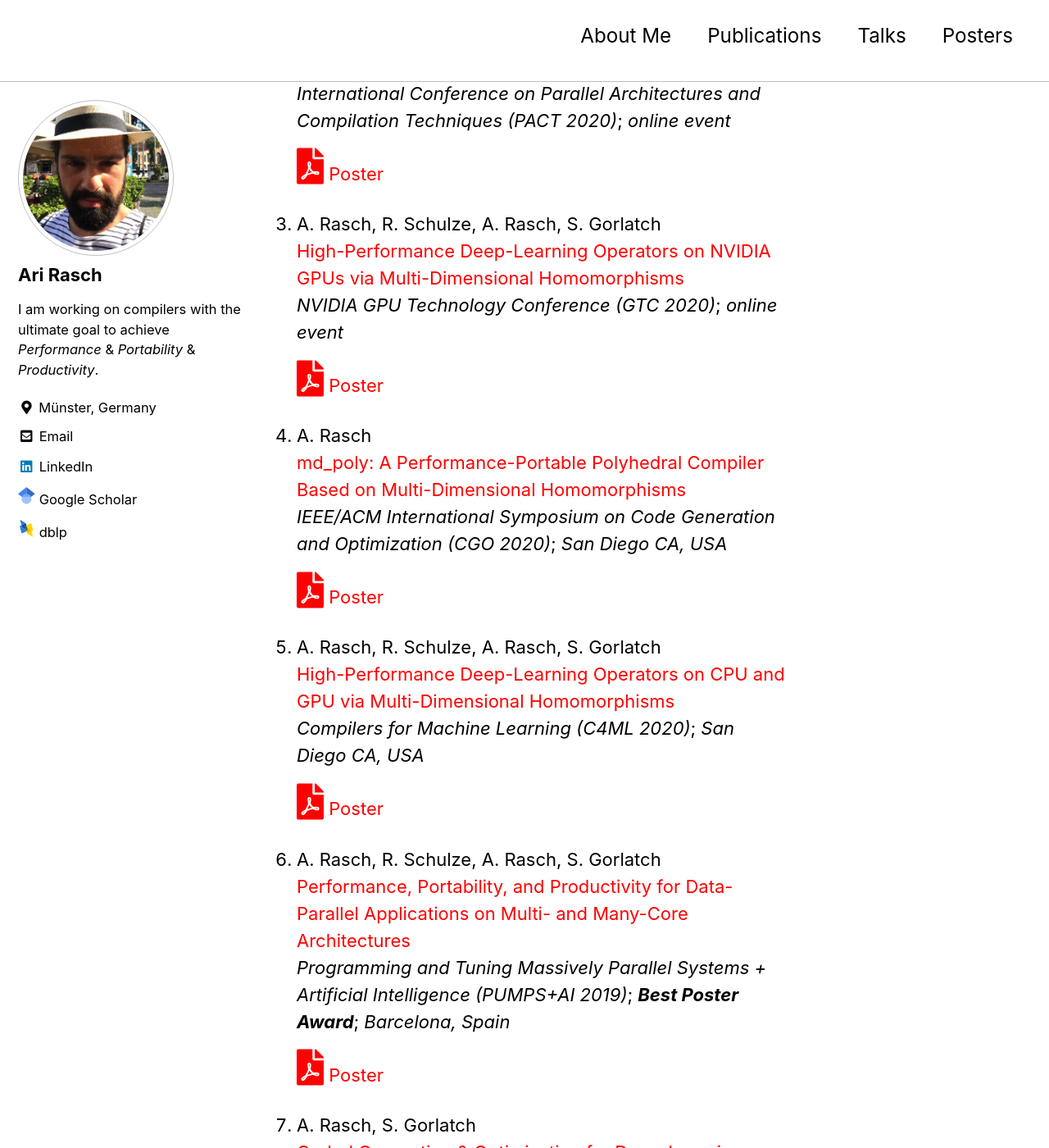
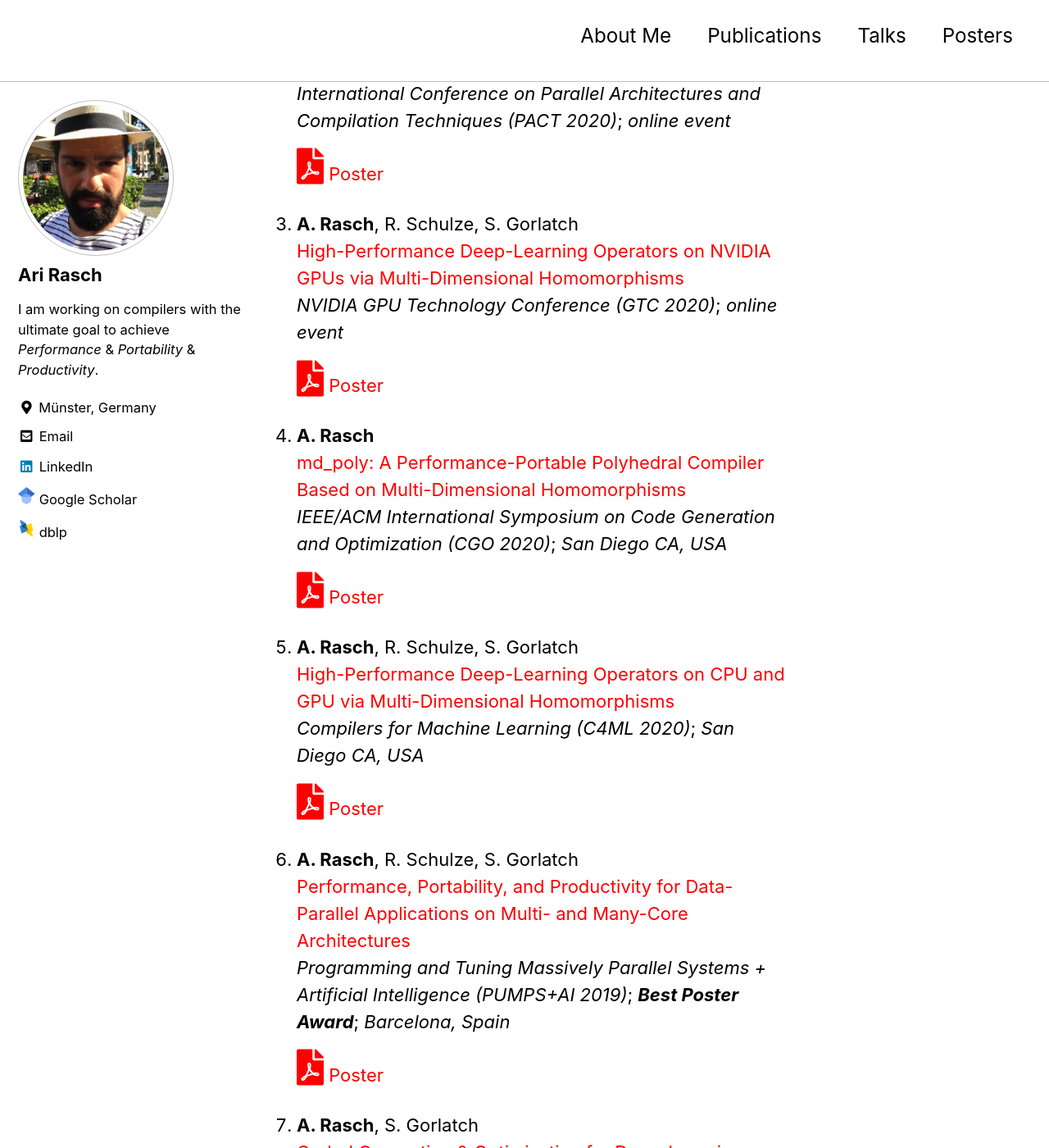
Before and after one commit to AriRasch/arirasch.github.io, a Jekyll site: the page built from posters.md, in a window 1280 px wide and 1400 px high, scrolled down 521 px. Shown: the whole window at 82% size. Built offline with Jekyll 4.4.1, drawn with Linux system fonts in a browser that asks for light colours; cached includes are drawn as plain includes; our own code applies the rules of GitHub Pages for plain Markdown files; some of the changed text lies outside the part shown.

Commit message:
Update posters.md (#24)

```diff
--- a/posters.md
+++ b/posters.md
@@ -5,37 +5,37 @@ author_profile: true
 
 # Selected Posters
 
-1.  R. Schulze, A. Rasch, S. Gorlatch \\
+1.  R. Schulze, **A. Rasch**, S. Gorlatch \\
     [Coded Generation & Optimization for Deep-Learning Computations on GPUs via Multi-Dimensional Homomorphisms](https://sc21.supercomputing.org/proceedings/tech_poster/) \\
     *The International Conference for High Performance Computing, Networking, Storage, and Analysis (SC 2021)*; ***Best Poster Finalist***; *St. Louis MO, USA*\\
     <a href="../assets/files/poster/sc21/poster.pdf"><i class="fas fa-file-pdf" style="color: red; font-size: 2em; padding-top: .4em"></i></a> [Poster](../assets/files/poster/sc21/poster.pdf)
 
-1.  A. Rasch \\
+1.  **A. Rasch** \\
     [md_stencil: High-Performance Stencil Computations on CPU and GPU via Multi-Dimensional Homomorphisms](https://pact20.cc.gatech.edu/acm-src/) \\
     *International Conference on Parallel Architectures and Compilation Techniques (PACT 2020)*; *online event*\\
     <a href="../assets/files/poster/pact20/poster.pdf"><i class="fas fa-file-pdf" style="color: red; font-size: 2em; padding-top: .4em"></i></a> [Poster](../assets/files/poster/pact20/poster.pdf)
 
-1.  A. Rasch, R. Schulze, A. Rasch, S. Gorlatch \\
+1.  **A. Rasch**, R. Schulze, S. Gorlatch \\
     [High-Performance Deep-Learning Operators on NVIDIA GPUs via Multi-Dimensional Homomorphisms](https://www.nvidia.com/gtc/) \\
     *NVIDIA GPU Technology Conference (GTC 2020)*; *online event*\\
     <a href="../assets/files/poster/gtc20/poster.pdf"><i class="fas fa-file-pdf" style="color: red; font-size: 2em; padding-top: .4em"></i></a> [Poster](../assets/files/poster/gtc20/poster.pdf)
 
-1.  A. Rasch \\
+1.  **A. Rasch** \\
     [md_poly: A Performance-Portable Polyhedral Compiler Based on Multi-Dimensional Homomorphisms](https://cgo-conference.github.io/cgo2020/src/) \\
     *IEEE/ACM International Symposium on Code Generation and Optimization (CGO 2020)*; *San Diego CA, USA*\\
     <a href="../assets/files/poster/cgo20/poster.pdf"><i class="fas fa-file-pdf" style="color: red; font-size: 2em; padding-top: .4em"></i></a> [Poster](../assets/files/poster/cgo20/poster.pdf)
 
-1.  A. Rasch, R. Schulze, A. Rasch, S. Gorlatch \\
+1.  **A. Rasch**, R. Schulze, S. Gorlatch \\
     [High-Performance Deep-Learning Operators on CPU and GPU via Multi-Dimensional Homomorphisms](https://www.c4ml.org/c4ml2020) \\
     *Compilers for Machine Learning (C4ML 2020)*; *San Diego CA, USA*\\
     <a href="../assets/files/poster/c4ml20/poster.pdf"><i class="fas fa-file-pdf" style="color: red; font-size: 2em; padding-top: .4em"></i></a> [Poster](../assets/files/poster/c4ml20/poster.pdf)
 
-1.  A. Rasch, R. Schulze, A. Rasch, S. Gorlatch \\
+1.  **A. Rasch**, R. Schulze, S. Gorlatch \\
     [Performance, Portability, and Productivity for Data-Parallel Applications on Multi- and Many-Core Architectures](https://pumps.bsc.es) \\
     *Programming and Tuning Massively Parallel Systems + Artificial Intelligence (PUMPS+AI 2019)*; ***Best Poster Award***; *Barcelona, Spain*\\
     <a href="../assets/files/poster/pumps_ai19/poster.pdf"><i class="fas fa-file-pdf" style="color: red; font-size: 2em; padding-top: .4em"></i></a> [Poster](../assets/files/poster/pumps_ai19/poster.pdf)
 
-1.  A. Rasch, S. Gorlatch \\
+1.  **A. Rasch**, S. Gorlatch \\
     [Coded Generation & Optimization for Deep-Learning Computations on GPUs via Multi-Dimensional Homomorphisms](https://sc21.supercomputing.org/proceedings/tech_poster/) \\
     *The International Conference for High Performance Computing, Networking, Storage, and Analysis (SC 2019)*; *Denver CO, USA*\\
     <a href="../assets/files/poster/sc19/poster.pdf"><i class="fas fa-file-pdf" style="color: red; font-size: 2em; padding-top: .4em"></i></a> [Poster](../assets/files/poster/sc19/poster.pdf)
```
